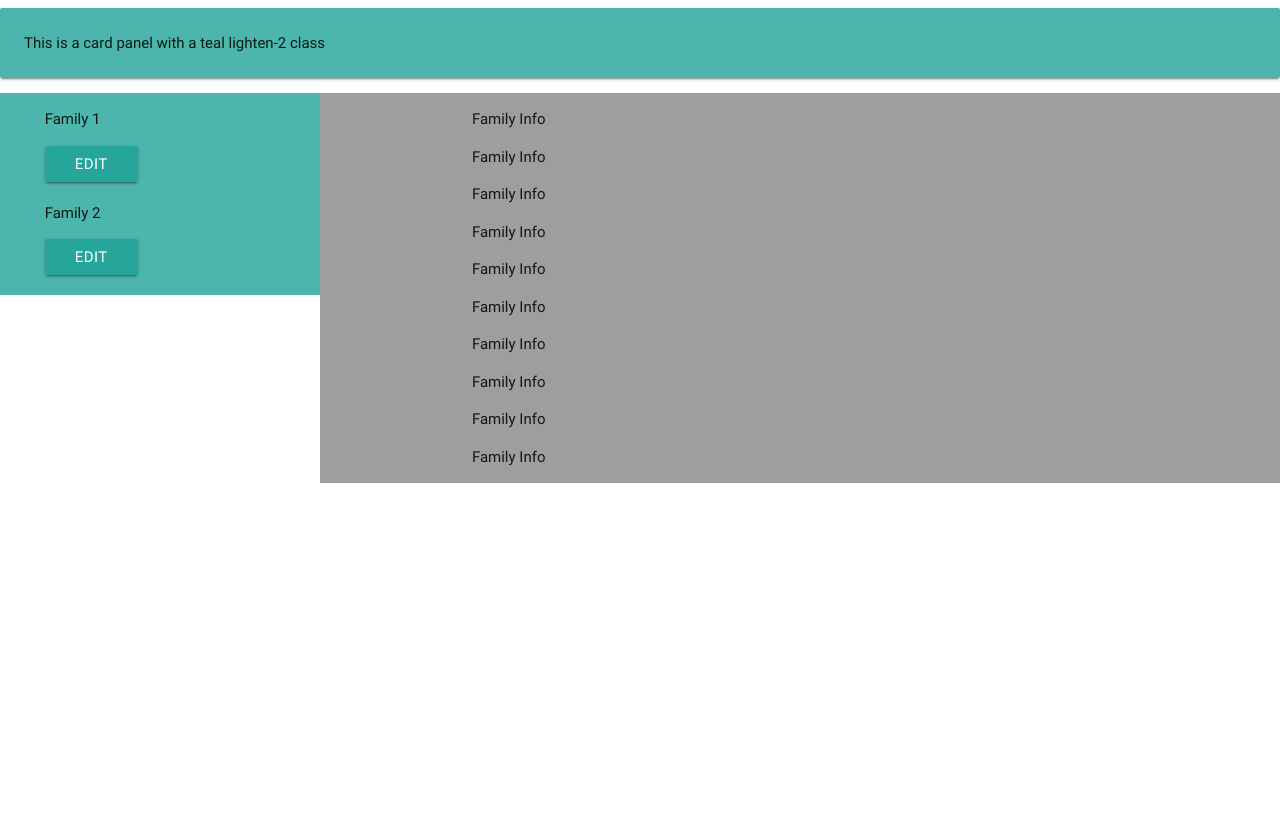
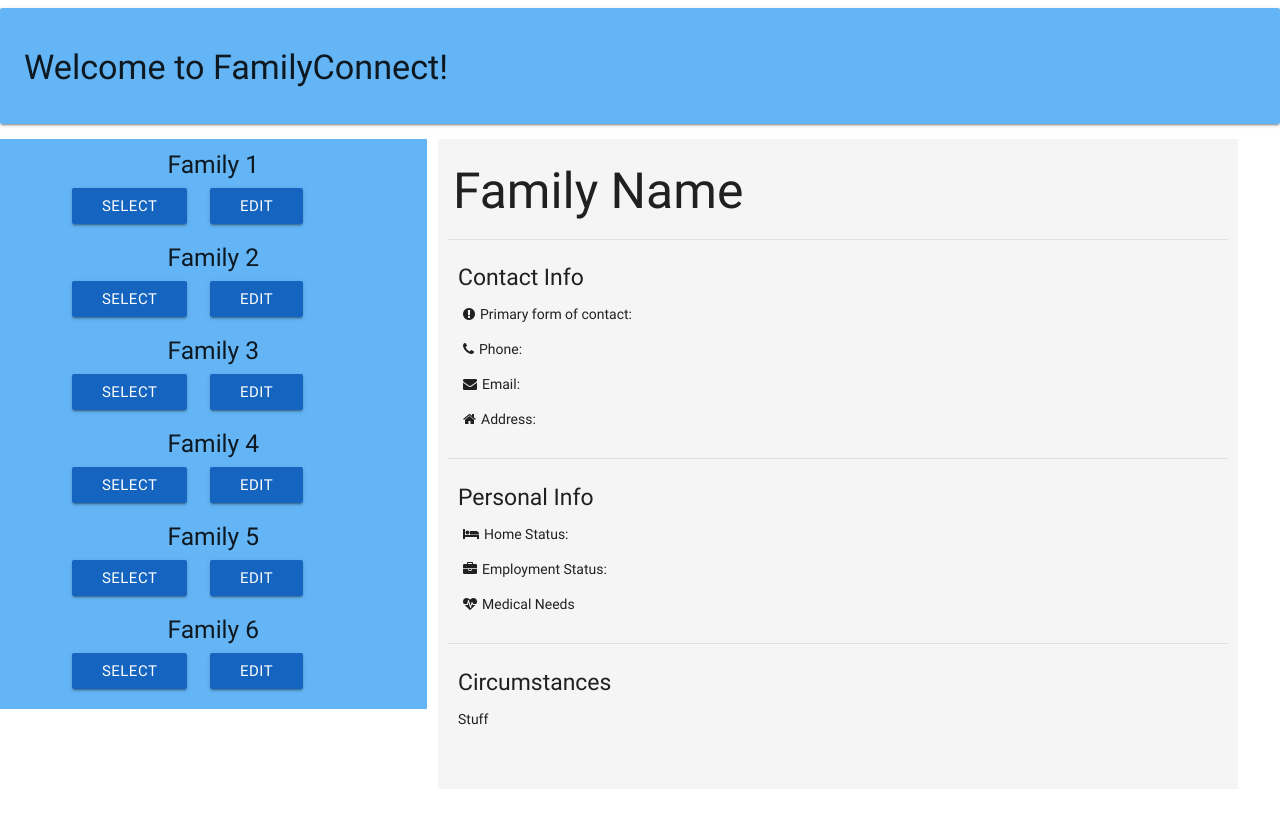
Before and after one commit to jerseycity17/team-2, a Flask app: page /profiles in a window 1280 px wide. Before the commit the page ends 483 px from the top, so only its background shows below. Run offline with Flask 2, Linux system fonts and the light colour scheme; some web fonts are replaced.

Commit message:
finished profiles.html but without functional buttons

```diff
--- a/templates/profiles.html
+++ b/templates/profiles.html
@@ -8,42 +8,86 @@
   <link href="{{ url_for('static',filename='css/materialize.css')}}" type="text/css" rel="stylesheet" media="screen,projection"/>
   <link href="{{ url_for('static',filename='css/home.css')}}" type="text/css" rel="stylesheet" media="screen,projection"/>
   <link href="https://fonts.googleapis.com/css?family=Press+Start+2P|Macondo|Lato|Indie+Flower|Shadows+Into+Light|Ruda|Source+Sans+Pro" rel="stylesheet">
-	<title></title>
+  <style>
+  #select1, #edit1, #select2, #edit2, #select3, #edit3, #select4, #edit4, #select5, #edit5, #select6, #edit6 {
+  	display: flex;
+  	justify-content: space-around;
+  }
+</style>
 </head>
 <body>
 
     <!-- Title -->
-    <div class="card-panel teal lighten-2">This is a card panel with a teal lighten-2 class</div>
+    <div class="card-panel #64b5f6 blue lighten-2">
+    	<h4 class="card-title">Welcome to FamilyConnect!</h4>
+    </div>
 
     <!-- Page Layout -->
     <div class="row">
 
-	    <div class="col s3 m4 l3 teal lighten-2">
+	    <div class="col s3 m4 l4 #64b5f6 blue lighten-2">
 	        <div class="container">
 	        	<div class="row">
-	        		<p id="first">Family 1</p>
-	        		<a class="waves-effect waves-light btn" onclick="clicked()">Edit</a>
+	        		<h5 style="text-align:center" id="fam1">Family 1</h5>
+	        		<div class="col">
+	        			<a class="waves-effect #1565c0 blue darken-3 btn" id="select1">Select</a>
+	        		</div>
+	        		<div class="col">
+	        			<a class="waves-effect #1565c0 blue darken-3 btn" id="edit1">Edit</a>
+	        		</div>
 	        	</div>
 	        	<div class="row">
-	        		<p>Family 2</p>
-	        		<a class="waves-effect waves-light btn" id="taco">Edit</a>
+	        		<h5 style="text-align:center" id="fam2">Family 2</h5>
+	        		<div class="col">
+	        			<a class="waves-effect #1565c0 blue darken-3 btn" id="select2">Select</a>
+	        		</div>
+	        		<div class="col">
+	        			<a class="waves-effect #1565c0 blue darken-3 btn" id="edit2">Edit</a>
+	        		</div>
+	        	</div>
+	        	<div class="row">
+	        		<h5 style="text-align:center" id="fam3">Family 3</h5>
+	        		<div class="col">
+	        			<a class="waves-effect #1565c0 blue darken-3 btn" id="select3">Select</a>
+	        		</div>
+	        		<div class="col">
+	        			<a class="waves-effect #1565c0 blue darken-3 btn" id="edit3">Edit</a>
+	        		</div>
+	        	</div>
+	        	<div class="row">
+	        		<h5 style="text-align:center" id="fam4">Family 4</h5>
+	        		<div class="col">
+	        			<a class="waves-effect #1565c0 blue darken-3 btn" id="select4">Select</a>
+	        		</div>
+	        		<div class="col">
+	        			<a class="waves-effect #1565c0 blue darken-3 btn" id="edit4">Edit</a>
+	        		</div>
+	        	</div>
+	        	<div class="row">
+	        		<h5 style="text-align:center" id="fam5">Family 5</h5>
+	        		<div class="col">
+	        			<a class="waves-effect #1565c0 blue darken-3 btn" id="select5">Select</a>
+	        		</div>
+	        		<div class="col">
+	        			<a class="waves-effect #1565c0 blue darken-3 btn" id="edit5">Edit</a>
+	        		</div>
+	        	</div>
+	        	<div class="row">
+	        		<h5 style="text-align:center" id="fam6">Family 6</h5>
+	        		<div class="col">
+	        			<a class="waves-effect #1565c0 blue darken-3 btn" id="select6">Select</a>
+	        		</div>
+	        		<div class="col">
+	        			<a class="waves-effect #1565c0 blue darken-3 btn" id="edit6">Edit</a>
+	        		</div>
 	        	</div>
 	        </div>
 	    </div>
 
-      <div class="col s9 m8 l9 #bdbdbd grey">
-        <div class="container">
-        	<p>Family Info</p>
-        	<p>Family Info</p>
-        	<p>Family Info</p>
-        	<p>Family Info</p>
-        	<p>Family Info</p>
-        	<p>Family Info</p>
-        	<p>Family Info</p>
-        	<p>Family Info</p>
-        	<p>Family Info</p>
-        	<p>Family Info</p>
-        </div>
+      <div class="col s9 m8 l7" id="div1">
+
+       <iframe src="{{ url_for('profiledisplay') }}" height="650" width="800" style="border:none;"></iframe>
+
       </div>
 
     </div>
```
